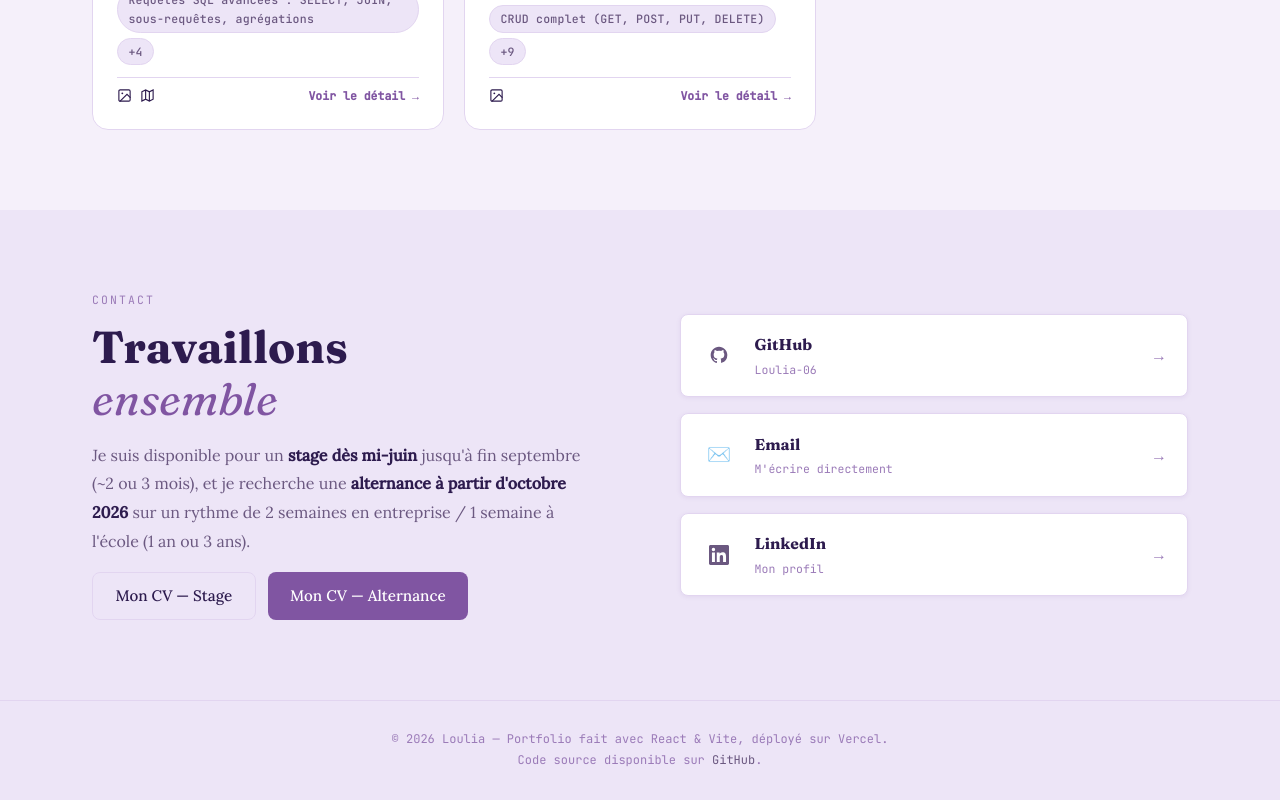
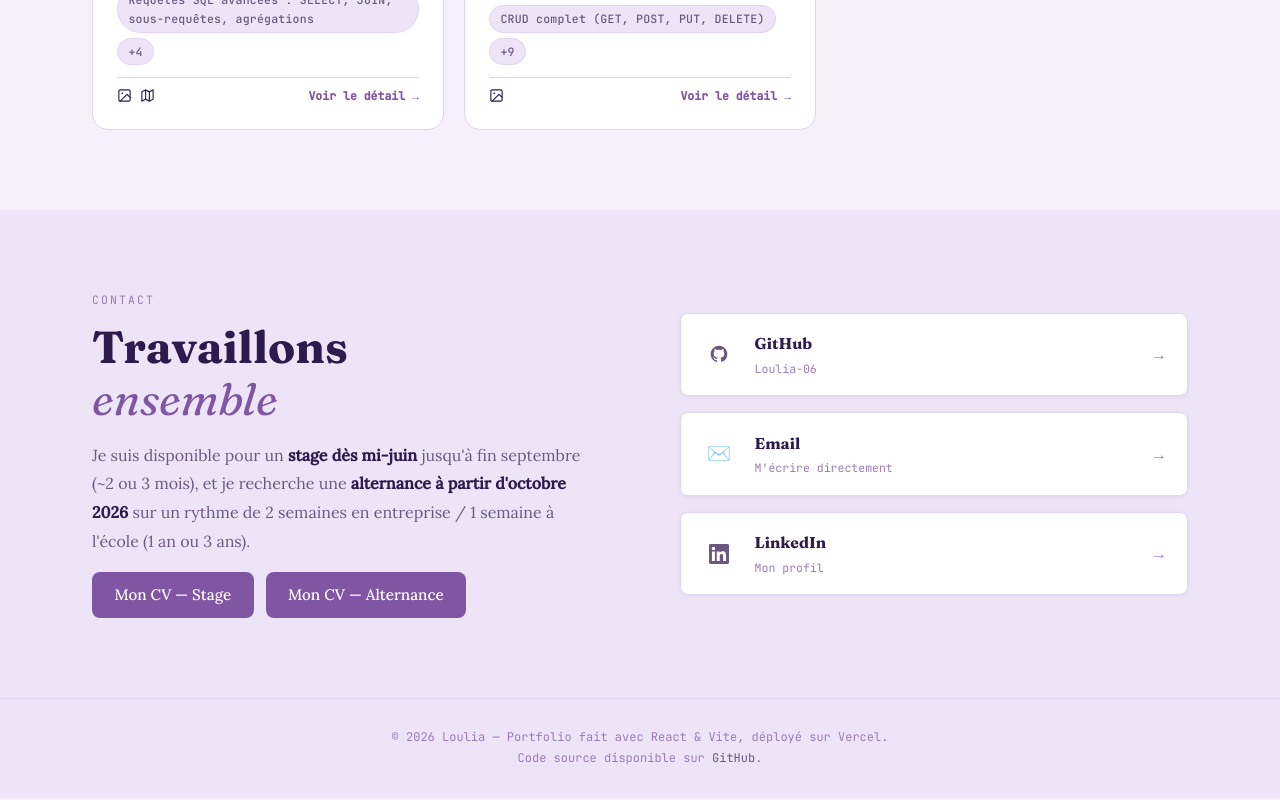
Before and after one commit to Loulia-06/mon-portfolio, a React (Vite) app: page / in a window 1280 px wide. Shown: the part 3716-4516 px from the top of the page. Built offline with nearby package versions, Linux system fonts and the light colour scheme.

Commit message:
style: bouton CV stage en violet

```diff
--- a/src/components/Contact.jsx
+++ b/src/components/Contact.jsx
@@ -15,7 +15,7 @@ export default function Contact() {
             et je recherche une <strong>alternance à partir d'octobre 2026</strong> sur un rythme de 2 semaines en entreprise / 1 semaine à l'école (1 an ou 3 ans).
           </p>
           <div style={{ display: 'flex', gap: '0.75rem', flexWrap: 'wrap', marginTop: '1rem' }}>
-            <a href="/cv_loulia_tsui_stage.pdf" download="cv-loulia-tsui-stage.pdf" className="btn btn-ghost">
+            <a href="/cv_loulia_tsui_stage.pdf" download="cv-loulia-tsui-stage.pdf" className="btn btn-primary">
               Mon CV — Stage
             </a>
             <a href="/cv.pdf" download="cv-loulia-tsui.pdf" className="btn btn-primary">
```
